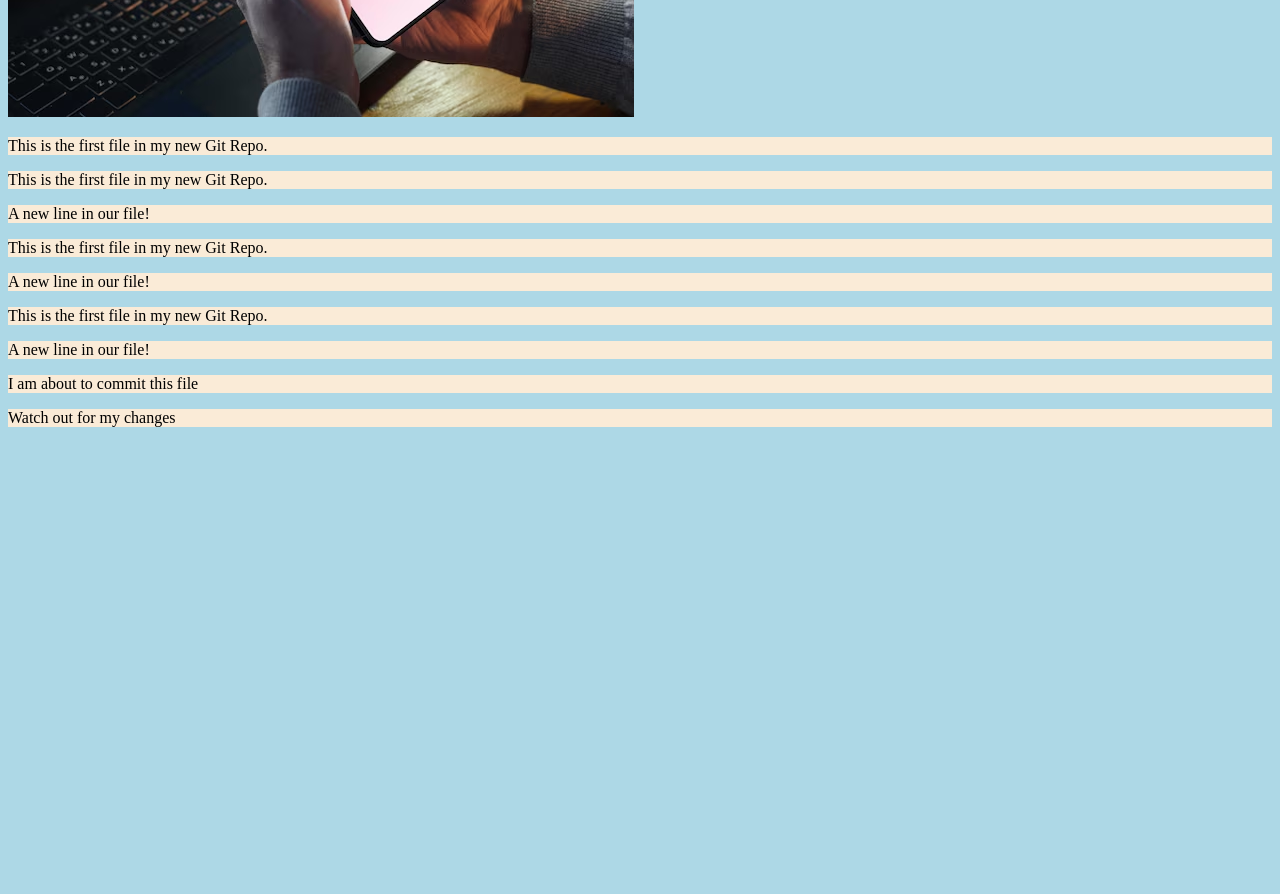
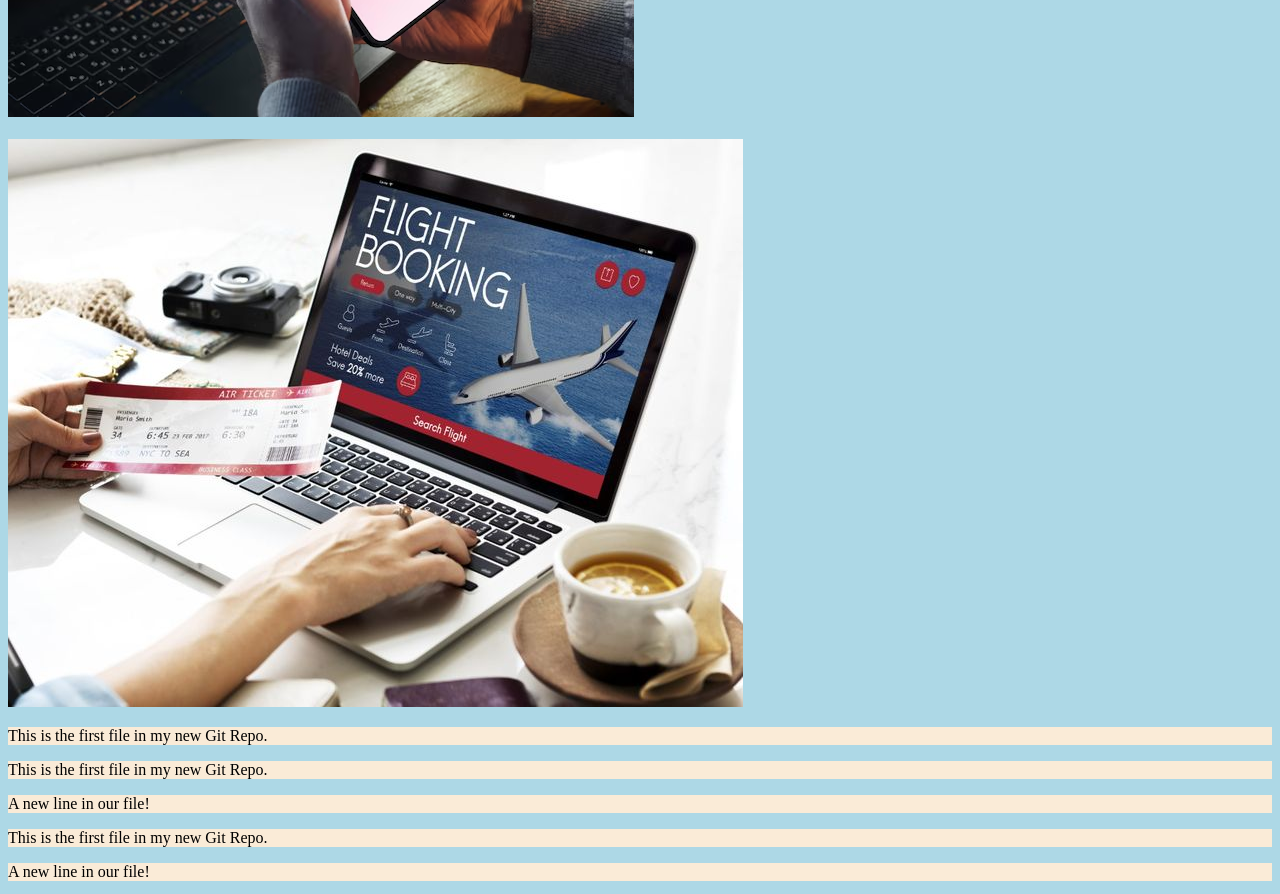
Before and after one commit to Vanessabakare/hello-world, a plain HTML site: page index.html in a window 1280 px wide. Shown: the part 380-1274 px from the top of the page. Before the commit the page ends 823 px from the top, so only its background shows below. Drawn offline with Linux system fonts and the light colour scheme.

Commit message:
Image updates

```diff
--- a/index.html
+++ b/index.html
@@ -9,6 +9,10 @@
 <body>
     <h1>Hello world!</h1>
     <div><img src="./Assets/Images/hands-holding-smartphone-social-media-concept_23-2150208239.avif">
+    </div> <br>
+
+    <div>
+        <img src="./Assets/Images/5 Reasons to Use a Travel Agent Now More Than Ever - Samantha Brown's Places to Love.jpeg">
     </div>
 
 <p>This is the first file in my new Git Repo.</p>
```
Also changed, not shown: Assets/Images/5 Reasons to Use a Travel Agent Now More Than Ever - Samantha Brown's Places to Love.jpeg (added).
